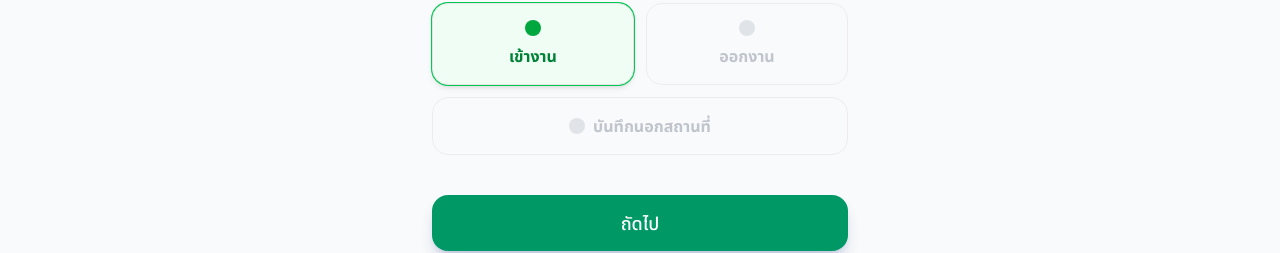
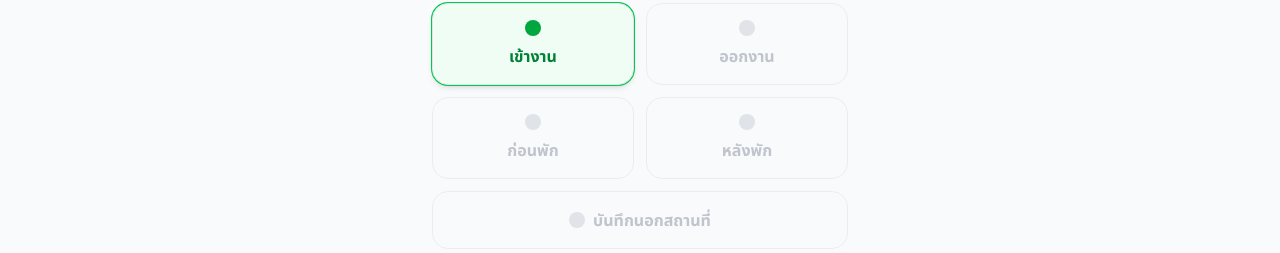
Before and after one commit to hr938/checkinout, a Next.js app: page /check-in in a window 1280 px wide. Shown: the part 283-536 px from the top of the page. Built offline with nearby package versions, Linux system fonts and the light colour scheme; no server answers; the database is empty.

Commit message:
Add files via upload

```diff
--- a/src/app/(employee)/check-in/page.tsx
+++ b/src/app/(employee)/check-in/page.tsx
@@ -49,9 +49,11 @@ export default function CheckInPage() {
     };
 
     // Step 1 Data
-    const [checkInType, setCheckInType] = useState<"เข้างาน" | "ออกงาน" | "ออกนอกพื้นที่">("เข้างาน");
+    const [checkInType, setCheckInType] = useState<"เข้างาน" | "ออกงาน" | "ก่อนพัก" | "หลังพัก" | "ออกนอกพื้นที่">("เข้างาน");
     const [canCheckIn, setCanCheckIn] = useState(true);
     const [canCheckOut, setCanCheckOut] = useState(false);
+    const [canBreakOut, setCanBreakOut] = useState(false); // ก่อนพัก
+    const [canBreakIn, setCanBreakIn] = useState(false);   // หลังพัก
     const [canCheckOffsite, setCanCheckOffsite] = useState(false);
 
 
@@ -147,28 +149,52 @@ export default function CheckInPage() {
         try {
             const history = await attendanceService.getHistory(employee.id, todayStart, todayEnd);
 
-            const mainActions = history
-                .filter(h => h.status === "เข้างาน" || h.status === "ออกงาน" || h.status === "สาย")
+            // Get all actions sorted by time (newest first)
+            const allActions = history
+                .filter(h => ["เข้างาน", "ออกงาน", "สาย", "ก่อนพัก", "หลังพัก"].includes(h.status))
                 .sort((a, b) => new Date(b.date).getTime() - new Date(a.date).getTime());
 
-            if (mainActions.length > 0) {
-                const lastAction = mainActions[0];
-                if (lastAction.status === "เข้างาน" || lastAction.status === "สาย") {
-                    setCanCheckIn(false);
-                    setCanCheckOut(true);
-                    setCanCheckOffsite(true);
-                    setCheckInType("ออกงาน");
-                } else {
-                    setCanCheckIn(true);
-                    setCanCheckOut(false);
-                    setCanCheckOffsite(false);
-                    setCheckInType("เข้างาน");
-                }
-            } else {
+            // Check main check-in/out status
+            const hasCheckedIn = allActions.some(a => a.status === "เข้างาน" || a.status === "สาย");
+            const hasCheckedOut = allActions.some(a => a.status === "ออกงาน");
+
+            // Check break status
+            const breakActions = allActions.filter(a => a.status === "ก่อนพัก" || a.status === "หลังพัก");
+            const lastBreakAction = breakActions.length > 0 ? breakActions[0] : null;
+            const isOnBreak = lastBreakAction?.status === "ก่อนพัก"; // ถ้าล่าสุดเป็นก่อนพัก = กำลังพักอยู่
+
+            if (!hasCheckedIn) {
+                // ยังไม่ได้เข้างาน - เปิดแค่เข้างาน
                 setCanCheckIn(true);
                 setCanCheckOut(false);
+                setCanBreakOut(false);
+                setCanBreakIn(false);
                 setCanCheckOffsite(false);
                 setCheckInType("เข้างาน");
+            } else if (hasCheckedOut) {
+                // ออกงานแล้ว - เปิดแค่เข้างานใหม่ (กะถัดไป)
+                setCanCheckIn(true);
+                setCanCheckOut(false);
+                setCanBreakOut(false);
+                setCanBreakIn(false);
+                setCanCheckOffsite(false);
+                setCheckInType("เข้างาน");
+            } else if (isOnBreak) {
+                // กำลังพักอยู่ - เปิดหลังพัก
+                setCanCheckIn(false);
+                setCanCheckOut(false);
+                setCanBreakOut(false);
+                setCanBreakIn(true);
+                setCanCheckOffsite(false);
+                setCheckInType("หลังพัก");
+            } else {
+                // เข้างานแล้ว ยังไม่ออก ไม่ได้พัก - เปิดออกงาน, ก่อนพัก, นอกพื้นที่
+                setCanCheckIn(false);
+                setCanCheckOut(true);
+                setCanBreakOut(true);
+                setCanBreakIn(false);
+                setCanCheckOffsite(true);
+                setCheckInType("ออกงาน");
             }
         } catch (error) {
             console.error("Error checking status:", error);
@@ -589,14 +615,57 @@ export default function CheckInPage() {
                 }
             }
 
+            // ตรวจสอบก่อนพัก
+            if (checkInType === "ก่อนพัก") {
+                const hasCheckedIn = mainActions.some(a => a.status === "เข้างาน" || a.status === "สาย");
+                const currentBreak = history.find(h => h.status === "ก่อนพัก");
+                // ต้องเข้างานก่อน และยังไม่ได้พัก (หรือพักเสร็จแล้วและจะพักอีกรอบ? ปกติพักเที่ยงรอบเดียว)
+                // ตรวจสอบว่ากำลังพักอยู่หรือไม่
+                const breakActions = history.filter(h => h.status === "ก่อนพัก" || h.status === "หลังพัก");
+                const lastBreakStatus = breakActions.length > 0 ? breakActions[0].status : null;
+
+                if (!hasCheckedIn) {
+                    showAlert("ยังไม่ได้เข้างาน", "กรุณาลงเวลาเข้างานก่อนพัก", "warning");
+                    setLoading(false);
+                    return;
+                }
+                if (lastBreakStatus === "ก่อนพัก") {
+                    showAlert("กำลังพักอยู่", "คุณได้บันทึกเวลาก่อนพักไปแล้ว กรุณาบันทึกหลังพัก", "warning");
+                    setLoading(false);
+                    return;
+                }
+            }
+
+            // ตรวจสอบหลังพัก
+            if (checkInType === "หลังพัก") {
+                const breakActions = history.filter(h => h.status === "ก่อนพัก" || h.status === "หลังพัก");
+                const lastBreakStatus = breakActions.length > 0 ? breakActions[0].status : null;
+
+                if (lastBreakStatus !== "ก่อนพัก") {
+                    showAlert("ไม่พบข้อมูลก่อนพัก", "กรุณาบันทึกเวลาก่อนพักก่อน", "warning");
+                    setLoading(false);
+                    return;
+                }
+            }
+
             // ป้องกันออกงานซ้ำ
             if (checkInType === "ออกงาน") {
                 const checkInRecord = mainActions.find(a => a.status === "เข้างาน" || a.status === "สาย");
                 const hasCheckedOut = mainActions.some(a => a.status === "ออกงาน");
+
+                // ตรวจสอบว่าค้างสถานะพักอยู่หรือไม่
+                const breakActions = history.filter(h => h.status === "ก่อนพัก" || h.status === "หลังพัก");
+                const lastBreakStatus = breakActions.length > 0 ? breakActions[0].status : null;
+
                 if (!checkInRecord) {
                     showAlert("ยังไม่ได้เข้างาน", "กรุณาลงเวลาเข้างานก่อน", "warning");
                     setLoading(false);
                     await checkTodayStatus();
+                    return;
+                }
+                if (lastBreakStatus === "ก่อนพัก") {
+                    showAlert("กำลังพักอยู่", "กรุณาบันทึกเวลาหลังพักก่อนออกงาน", "warning");
+                    setLoading(false);
                     return;
                 }
                 if (hasCheckedOut) {
@@ -693,8 +762,12 @@ export default function CheckInPage() {
                 }
 
                 // Conditionally add optional fields
-                if (checkInType === "เข้างาน" || checkInType === "ออกนอกพื้นที่") {
+                if (checkInType === "เข้างาน" || checkInType === "ออกนอกพื้นที่" || checkInType === "หลังพัก") {
                     attendanceData.checkIn = now;
+                }
+
+                if (checkInType === "ก่อนพัก") {
+                    attendanceData.checkOut = now;
                 }
 
                 if (checkInType === "ออกงาน") {
@@ -796,7 +869,7 @@ export default function CheckInPage() {
                 </span>
             </div>
 
-            {/* Type Selection - 2 Columns */}
+            {/* Type Selection */}
             <div className="space-y-3">
                 {/* เข้างาน / ออกงาน */}
                 <div className="grid grid-cols-2 gap-3">
@@ -829,6 +902,36 @@ export default function CheckInPage() {
                     </button>
                 </div>
 
+                {/* ก่อนพัก / หลังพัก */}
+                <div className="grid grid-cols-2 gap-3">
+                    <button
+                        onClick={() => canBreakOut && setCheckInType("ก่อนพัก")}
+                        disabled={!canBreakOut}
+                        className={`p-4 rounded-2xl border transition-all font-bold text-base flex flex-col items-center gap-2 ${checkInType === "ก่อนพัก"
+                            ? "border-orange-500 bg-orange-50 text-orange-700 shadow-md ring-1 ring-orange-500"
+                            : canBreakOut
+                                ? "border-gray-200 bg-white text-gray-600 hover:bg-gray-50"
+                                : "border-gray-100 bg-gray-50 text-gray-400 cursor-not-allowed opacity-60"
+                            }`}
+                    >
+                        <div className={`w-4 h-4 rounded-full ${checkInType === "ก่อนพัก" ? "bg-orange-500" : "bg-gray-300"}`} />
+                        <span>ก่อนพัก</span>
+                    </button>
+
+                    <button
+                        onClick={() => canBreakIn && setCheckInType("หลังพัก")}
+                        disabled={!canBreakIn}
+                        className={`p-4 rounded-2xl border transition-all font-bold text-base flex flex-col items-center gap-2 ${checkInType === "หลังพัก"
+                            ? "border-blue-500 bg-blue-50 text-blue-700 shadow-md ring-1 ring-blue-500"
+                            : canBreakIn
+                                ? "border-gray-200 bg-white text-gray-600 hover:bg-gray-50"
+                                : "border-gray-100 bg-gray-50 text-gray-400 cursor-not-allowed opacity-60"
+                            }`}
+                    >
+                        <div className={`w-4 h-4 rounded-full ${checkInType === "หลังพัก" ? "bg-blue-500" : "bg-gray-300"}`} />
+                        <span>หลังพัก</span>
+                    </button>
+                </div>
 
                 {/* ออกนอกพื้นที่ */}
                 <div className="mt-3">
--- a/src/app/admin/page.tsx
+++ b/src/app/admin/page.tsx
@@ -110,6 +110,7 @@ export default function DashboardPage() {
     const lateEmployeeIds = new Set<string>();
     const checkedOutEmployeeIds = new Set<string>();
     const offsiteEmployeeIds = new Set<string>();
+    const breakEmployeeIds = new Set<string>();
 
     attendances.forEach(a => {
         if (a.status === "เข้างาน" || a.status === "สาย") {
@@ -125,13 +126,17 @@ export default function DashboardPage() {
         if (a.status === "ออกนอกพื้นที่ขาไป" || a.status === "ออกนอกพื้นที่ขากลับ") {
             offsiteEmployeeIds.add(a.employeeId);
         }
+
+        if (a.status === "ก่อนพัก" || a.status === "หลังพัก") {
+            breakEmployeeIds.add(a.employeeId);
+        }
     });
 
     const stats = {
         checkedIn: uniqueEmployeeIds.size,
         checkedOut: checkedOutEmployeeIds.size,
         late: lateEmployeeIds.size,
-
+        break: breakEmployeeIds.size,
         offsite: offsiteEmployeeIds.size,
         total: attendances.length,
     };
@@ -142,7 +147,7 @@ export default function DashboardPage() {
             if (statusFilter === "เข้างาน") return a.status === "เข้างาน" || a.status === "สาย";
             if (statusFilter === "ออกงาน") return a.status === "ออกงาน";
             if (statusFilter === "สาย") return a.status === "สาย";
-
+            if (statusFilter === "พัก") return a.status === "ก่อนพัก" || a.status === "หลังพัก";
             if (statusFilter === "นอกพื้นที่") return a.status === "ออกนอกพื้นที่ขาไป" || a.status === "ออกนอกพื้นที่ขากลับ";
             return true;
         })
@@ -176,7 +181,7 @@ export default function DashboardPage() {
                 }
             />
 
-            <div className="grid grid-cols-2 sm:grid-cols-3 lg:grid-cols-5 gap-3 mb-6">
+            <div className="grid grid-cols-2 sm:grid-cols-3 lg:grid-cols-6 gap-3 mb-6">
                 <div
                     onClick={() => setStatusFilter(statusFilter === "เข้างาน" ? null : "เข้างาน")}
                     className={`bg-white p-4 rounded-xl border cursor-pointer transition-all ${statusFilter === "เข้างาน" ? "border-green-500 ring-2 ring-green-200" : "border-gray-100 hover:border-gray-300"}`}
@@ -198,7 +203,13 @@ export default function DashboardPage() {
                     <div className="text-xs text-gray-500">สาย</div>
                     <div className={`text-2xl font-bold ${statusFilter === "สาย" ? "text-red-600" : "text-gray-800"}`}>{stats.late}</div>
                 </div>
-
+                <div
+                    onClick={() => setStatusFilter(statusFilter === "พัก" ? null : "พัก")}
+                    className={`bg-white p-4 rounded-xl border cursor-pointer transition-all ${statusFilter === "พัก" ? "border-orange-500 ring-2 ring-orange-200" : "border-gray-100 hover:border-gray-300"}`}
+                >
+                    <div className="text-xs text-gray-500">พัก</div>
+                    <div className={`text-2xl font-bold ${statusFilter === "พัก" ? "text-orange-600" : "text-gray-800"}`}>{stats.break}</div>
+                </div>
                 <div
                     onClick={() => setStatusFilter(statusFilter === "นอกพื้นที่" ? null : "นอกพื้นที่")}
                     className={`bg-white p-4 rounded-xl border cursor-pointer transition-all ${statusFilter === "นอกพื้นที่" ? "border-purple-500 ring-2 ring-purple-200" : "border-gray-100 hover:border-gray-300"}`}
--- a/src/components/dashboard/AttendanceTable.tsx
+++ b/src/components/dashboard/AttendanceTable.tsx
@@ -77,8 +77,10 @@ export function AttendanceTable({ attendances, onEdit, onDelete, isSuperAdmin =
                                                 "px-3 py-1 rounded-full text-xs font-medium",
                                                 attendance.status === "เข้างาน" ? "bg-green-100 text-green-700" :
                                                     attendance.status === "ออกงาน" ? "bg-blue-100 text-blue-700" :
-                                                        attendance.status === "ลางาน" ? "bg-yellow-100 text-yellow-700" :
-                                                            "bg-red-100 text-red-700"
+                                                        attendance.status === "ก่อนพัก" ? "bg-orange-100 text-orange-700" :
+                                                            attendance.status === "หลังพัก" ? "bg-cyan-100 text-cyan-700" :
+                                                                attendance.status === "ลางาน" ? "bg-yellow-100 text-yellow-700" :
+                                                                    "bg-red-100 text-red-700"
                                             )}>
                                                 {attendance.status}
                                             </span>
--- a/src/lib/pdfGenerator.ts
+++ b/src/lib/pdfGenerator.ts
@@ -158,7 +158,8 @@ export const generateAttendancePDF = (
                 .status-checkin { color: #16a34a; font-weight: bold; }
                 .status-checkout { color: #2563eb; font-weight: bold; }
                 .status-offsite { color: #9333ea; font-weight: bold; }
-                .status-break { color: #d97706; }
+                .status-break-out { color: #d97706; font-weight: bold; }
+                .status-break-in { color: #0891b2; font-weight: bold; }
                 .status-ot { color: #0891b2; font-weight: bold; }
                 .note { color: #666; font-style: italic; font-size: 10px; }
                 tr:nth-child(even) { background-color: #f9f9f9; }
@@ -258,7 +259,8 @@ export const generateAttendancePDF = (
         else if (a.status === "เข้างาน") statusClass = "status-checkin";
         else if (a.status === "ออกงาน") statusClass = "status-checkout";
         else if (a.status?.includes("ออกนอกพื้นที่")) statusClass = "status-offsite";
-        else if (a.status?.includes("พัก")) statusClass = "status-break";
+        else if (a.status === "ก่อนพัก") statusClass = "status-break-out";
+        else if (a.status === "หลังพัก") statusClass = "status-break-in";
 
         return `
                         <tr>
```
